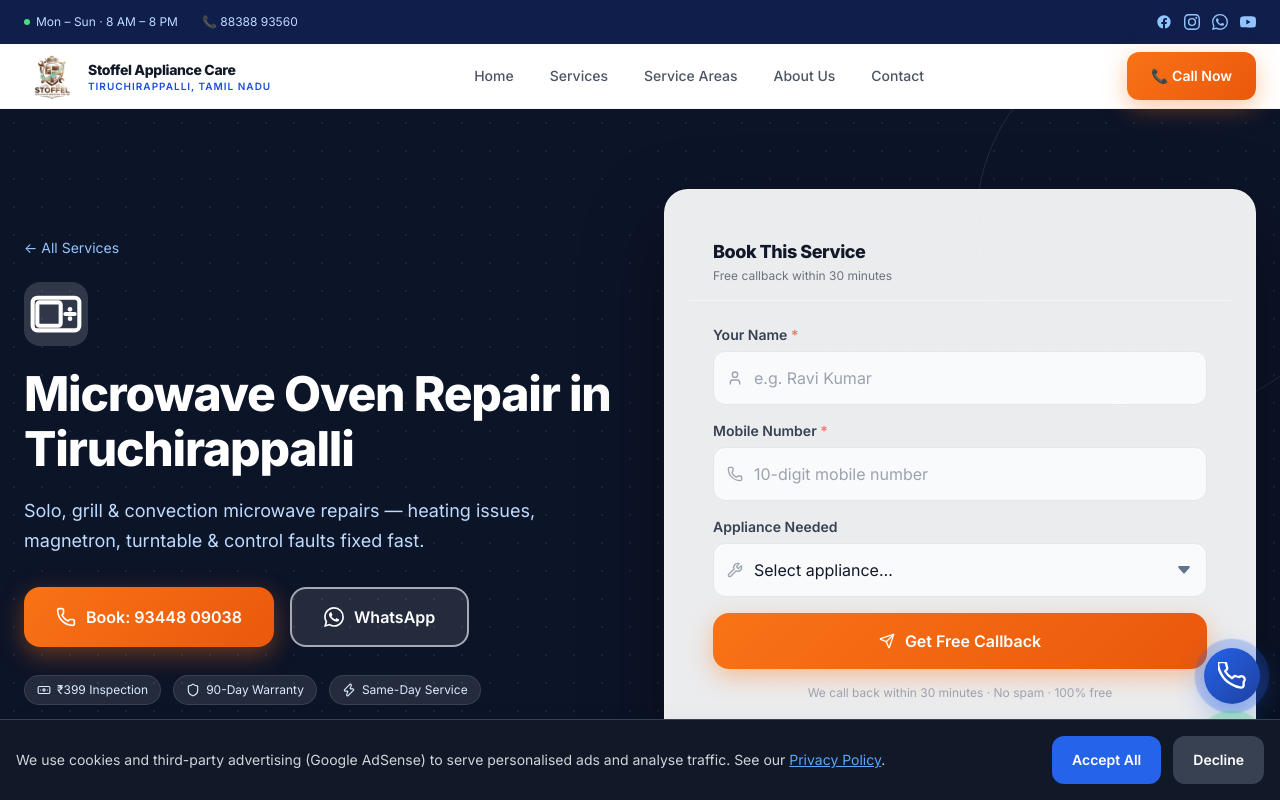
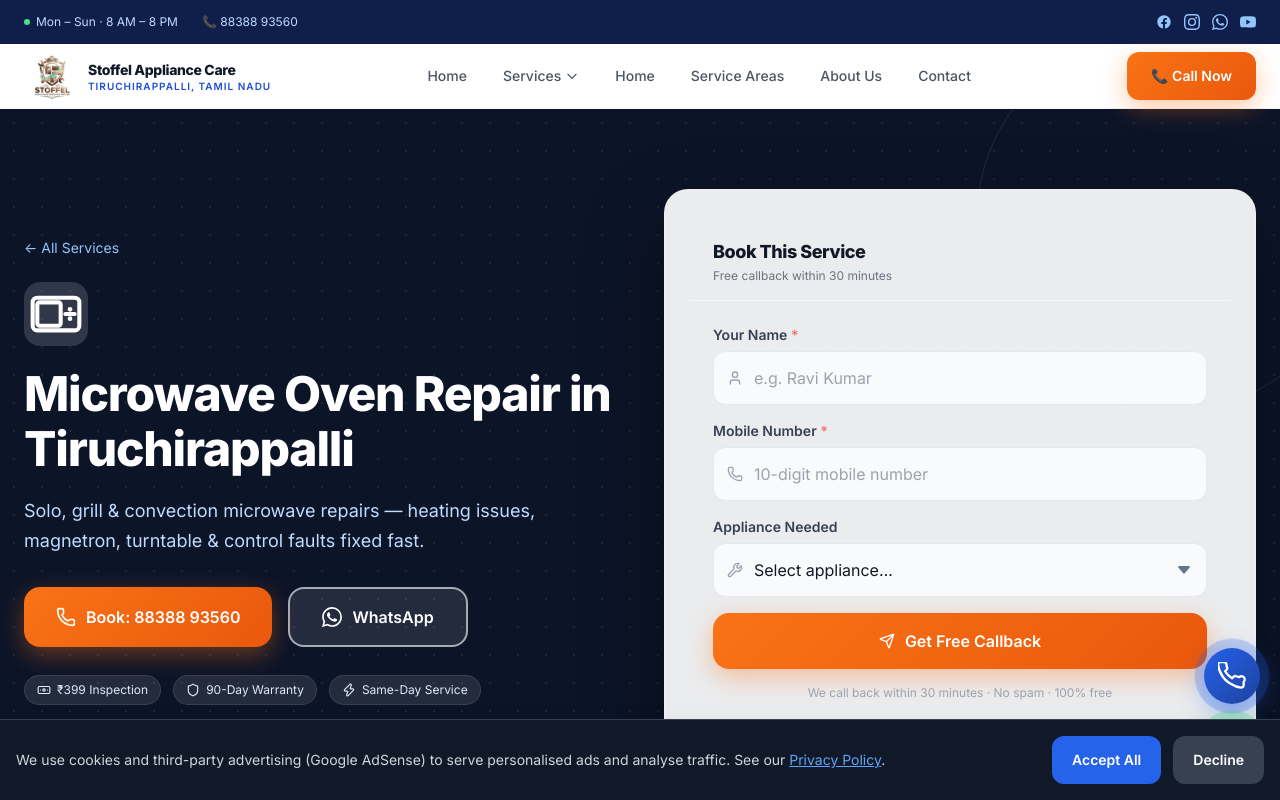
Before and after one commit to socialhyptools/stoffel_appliance_care, a Next.js app: page /services/microwave in a window 1280 px wide. Shown: the top 800 px of the page. Built offline with nearby package versions, Linux system fonts and the light colour scheme.

Commit message:
Fix phone number, add Services dropdown in header with all service links

```diff
--- a/src/app/services/page.tsx
+++ b/src/app/services/page.tsx
@@ -67,7 +67,7 @@ export default function ServicesPage() {
           <p className="text-blue-200 text-lg mb-8">Call or WhatsApp — we respond within 30 minutes.</p>
           <div className="flex flex-col sm:flex-row gap-4 justify-center">
             <a href="tel:+918778783255" className="btn-secondary btn btn-lg">
-              <Phone className="w-5 h-5" /> 93448 09038
+              <Phone className="w-5 h-5" /> 88388 93560
             </a>
             <a href="https://wa.me/918778783255" target="_blank" rel="noopener noreferrer" className="btn-outline-white btn btn-lg">
               <WhatsAppIcon className="w-5 h-5" /> WhatsApp
--- a/src/components/FAQ.tsx
+++ b/src/components/FAQ.tsx
@@ -45,7 +45,7 @@ export default function FAQ() {
         <div className="text-center mt-10">
           <p className="text-gray-500 mb-4">Still have questions?</p>
           <a href="tel:+918778783255" className="btn-primary btn">
-            <Phone className="w-4 h-4" /> Call us — 93448 09038
+            <Phone className="w-4 h-4" /> Call us — 88388 93560
           </a>
         </div>
       </div>
--- a/src/components/Header.tsx
+++ b/src/components/Header.tsx
@@ -2,9 +2,16 @@
 import { useState, useEffect } from 'react';
 import Link from 'next/link';
 
+const serviceLinks = [
+  { href: '/services/air-conditioner', label: 'AC Repair & Service' },
+  { href: '/services/washing-machine', label: 'Washing Machine Repair' },
+  { href: '/services/refrigerator', label: 'Refrigerator Repair' },
+  { href: '/services/television', label: 'TV Repair' },
+  { href: '/services/microwave', label: 'Microwave Repair' },
+];
+
 const navLinks = [
   { href: '/', label: 'Home' },
-  { href: '/services', label: 'Services' },
   { href: '/service-areas', label: 'Service Areas' },
   { href: '/about', label: 'About Us' },
   { href: '/contact', label: 'Contact' },
@@ -87,6 +94,39 @@ export default function Header() {
 
             {/* Desktop nav */}
             <nav className="hidden md:flex items-center gap-1" aria-label="Main navigation">
+              <Link href="/" className="min-h-[48px] px-4 flex items-center text-sm font-medium text-gray-600 hover:text-brand-600 hover:bg-brand-50 rounded-xl transition-all duration-150">
+                Home
+              </Link>
+
+              {/* Services dropdown */}
+              <div className="relative group">
+                <Link href="/services"
+                  className="min-h-[48px] px-4 flex items-center gap-1 text-sm font-medium text-gray-600
+                             hover:text-brand-600 hover:bg-brand-50 rounded-xl transition-all duration-150">
+                  Services
+                  <svg className="w-3.5 h-3.5 transition-transform duration-200 group-hover:rotate-180" fill="none" stroke="currentColor" viewBox="0 0 24 24">
+                    <path strokeLinecap="round" strokeLinejoin="round" strokeWidth={2} d="M19 9l-7 7-7-7" />
+                  </svg>
+                </Link>
+                {/* Dropdown panel */}
+                <div className="absolute top-full left-0 mt-1 w-56 bg-white rounded-2xl shadow-card-hover border border-gray-100 py-2 z-50
+                                opacity-0 invisible group-hover:opacity-100 group-hover:visible
+                                transition-all duration-200 translate-y-1 group-hover:translate-y-0">
+                  {serviceLinks.map((s) => (
+                    <Link key={s.href} href={s.href}
+                      className="flex items-center gap-2.5 px-4 py-2.5 text-sm text-gray-600 hover:text-brand-600 hover:bg-brand-50 transition-colors">
+                      <span className="w-1.5 h-1.5 rounded-full bg-brand-400 flex-shrink-0" />
+                      {s.label}
+                    </Link>
+                  ))}
+                  <div className="border-t border-gray-100 mt-2 pt-2 px-4 pb-1">
+                    <Link href="/services" className="text-xs text-brand-600 font-semibold hover:underline">
+                      View All Services →
+                    </Link>
+                  </div>
+                </div>
+              </div>
+
               {navLinks.map((link) => (
                 <Link key={link.href} href={link.href}
                   className="min-h-[48px] px-4 flex items-center text-sm font-medium text-gray-600
@@ -125,6 +165,21 @@ export default function Header() {
         {open && (
           <div className="md:hidden bg-white border-t border-gray-100 shadow-card-hover">
             <nav className="flex flex-col px-4 py-3 gap-1" aria-label="Mobile navigation">
+              <Link href="/" onClick={() => setOpen(false)}
+                className="min-h-[48px] px-4 flex items-center text-base font-medium text-gray-700 hover:text-brand-600 hover:bg-brand-50 rounded-xl transition-colors">
+                Home
+              </Link>
+              {/* Services group */}
+              <div className="px-4 pt-2 pb-1">
+                <p className="text-xs font-bold text-gray-400 uppercase tracking-widest mb-1">Services</p>
+              </div>
+              {serviceLinks.map((s) => (
+                <Link key={s.href} href={s.href} onClick={() => setOpen(false)}
+                  className="min-h-[44px] px-6 flex items-center gap-2 text-sm font-medium text-gray-600 hover:text-brand-600 hover:bg-brand-50 rounded-xl transition-colors">
+                  <span className="w-1.5 h-1.5 rounded-full bg-brand-400 flex-shrink-0" />
+                  {s.label}
+                </Link>
+              ))}
               {navLinks.map((link) => (
                 <Link key={link.href} href={link.href} onClick={() => setOpen(false)}
                   className="min-h-[48px] px-4 flex items-center text-base font-medium text-gray-700
--- a/src/components/ServicePageTemplate.tsx
+++ b/src/components/ServicePageTemplate.tsx
@@ -46,7 +46,7 @@ export default function ServicePageTemplate({
               <p className="text-blue-200 text-lg leading-relaxed mb-8 max-w-lg">{tagline}</p>
               <div className="flex flex-col sm:flex-row gap-4">
                 <a href="tel:+918778783255" className="btn-secondary btn btn-lg">
-                  <Phone className="w-5 h-5" /> Book: 93448 09038
+                  <Phone className="w-5 h-5" /> Book: 88388 93560
                 </a>
                 <a href="https://wa.me/918778783255" target="_blank" rel="noopener noreferrer" className="btn-outline-white btn btn-lg">
                   <WhatsAppIcon className="w-5 h-5" /> WhatsApp
@@ -167,7 +167,7 @@ export default function ServicePageTemplate({
                 ))}
               </ul>
               <a href="tel:+918778783255" className="btn-secondary btn w-full justify-center text-sm">
-                <Phone className="w-4 h-4" /> 93448 09038
+                <Phone className="w-4 h-4" /> 88388 93560
               </a>
               <a href="https://wa.me/918778783255" target="_blank" rel="noopener noreferrer"
                 className="btn-green btn w-full justify-center text-sm mt-3">
```
